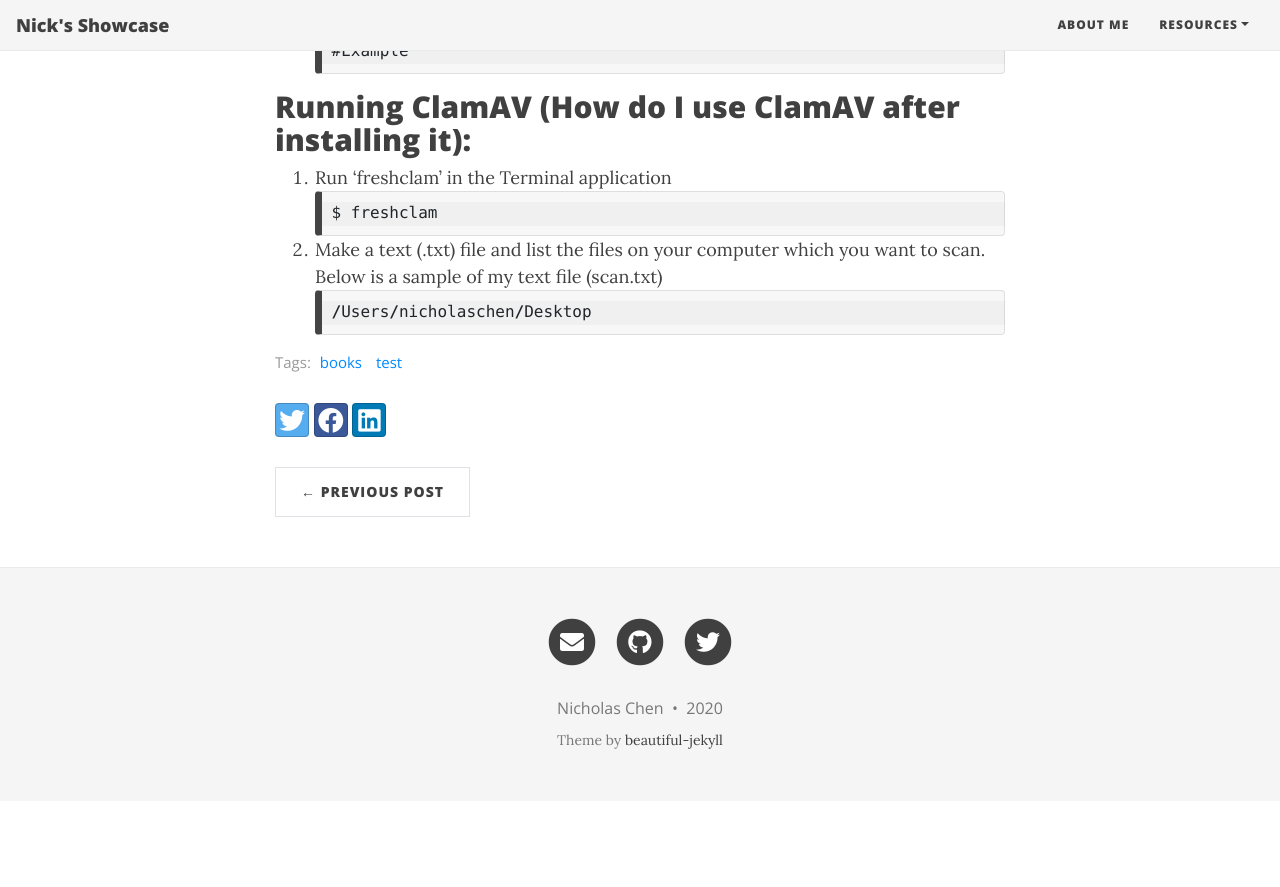
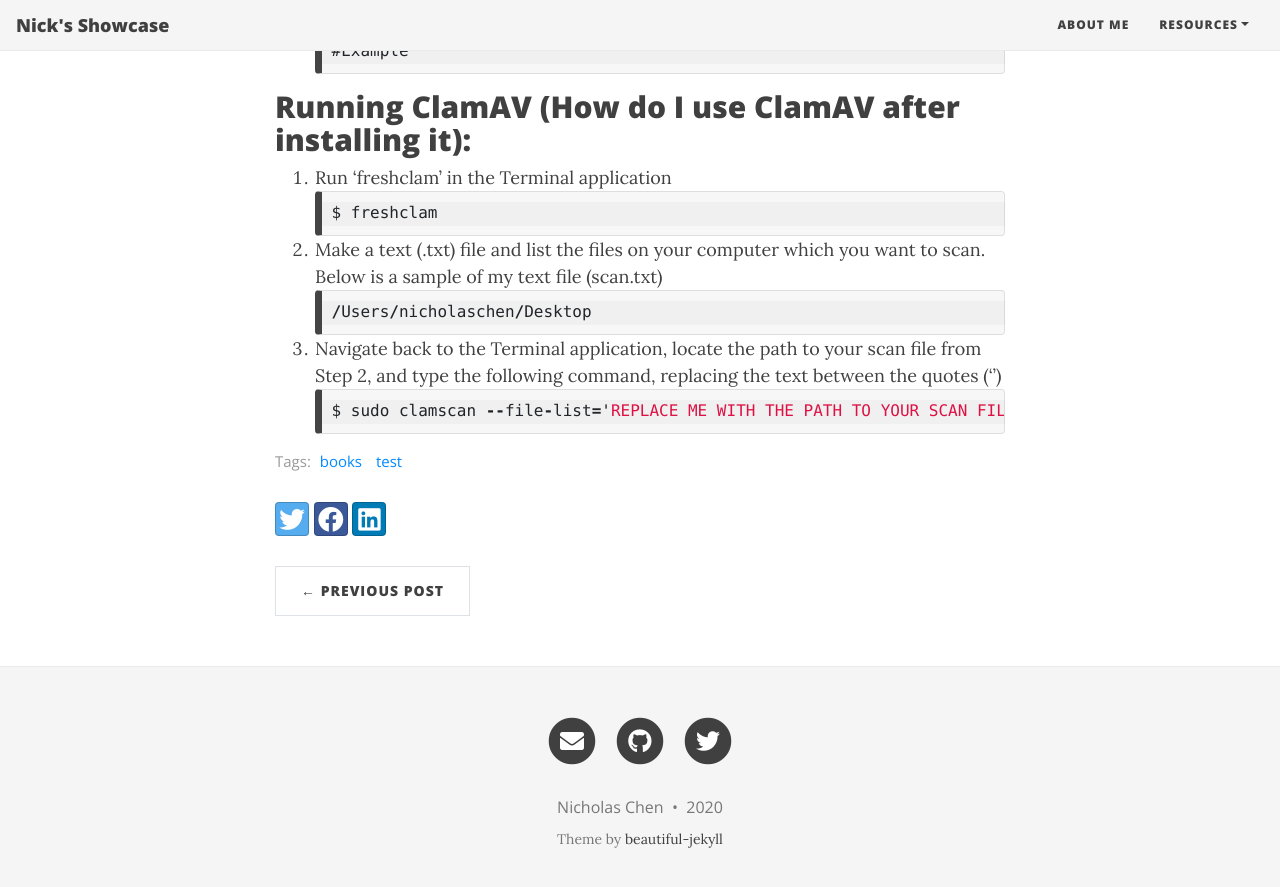
Before and after one commit to porcupinenick/porcupinenick.github.io, a Jekyll site: the page built from _posts/2020-08-24-clamav-post.md, in a window 1280 px wide and 900 px high, scrolled down 1034 px. Shown: the top 887 px of the window. Built offline with Jekyll 4.4.1, drawn with Linux system fonts in a browser that asks for light colours; nearby versions of some CDN libraries; before the commit the page ends 1835 px from its top, so only the background shows below that.

Commit message:
Final step
Final step

````diff
--- a/_posts/2020-08-24-clamav-post.md
+++ b/_posts/2020-08-24-clamav-post.md
@@ -40,3 +40,9 @@
 ```javascript
 /Users/nicholaschen/Desktop
 ```
+
+
+3. Navigate back to the Terminal application, locate the path to your scan file from Step 2, and type the following command, replacing the text between the quotes ('')
+```javascript
+$ sudo clamscan --file-list='REPLACE ME WITH THE PATH TO YOUR SCAN FILE, e.g. /Users/nicholaschen/Desktop/scan.txt'
+```
````
